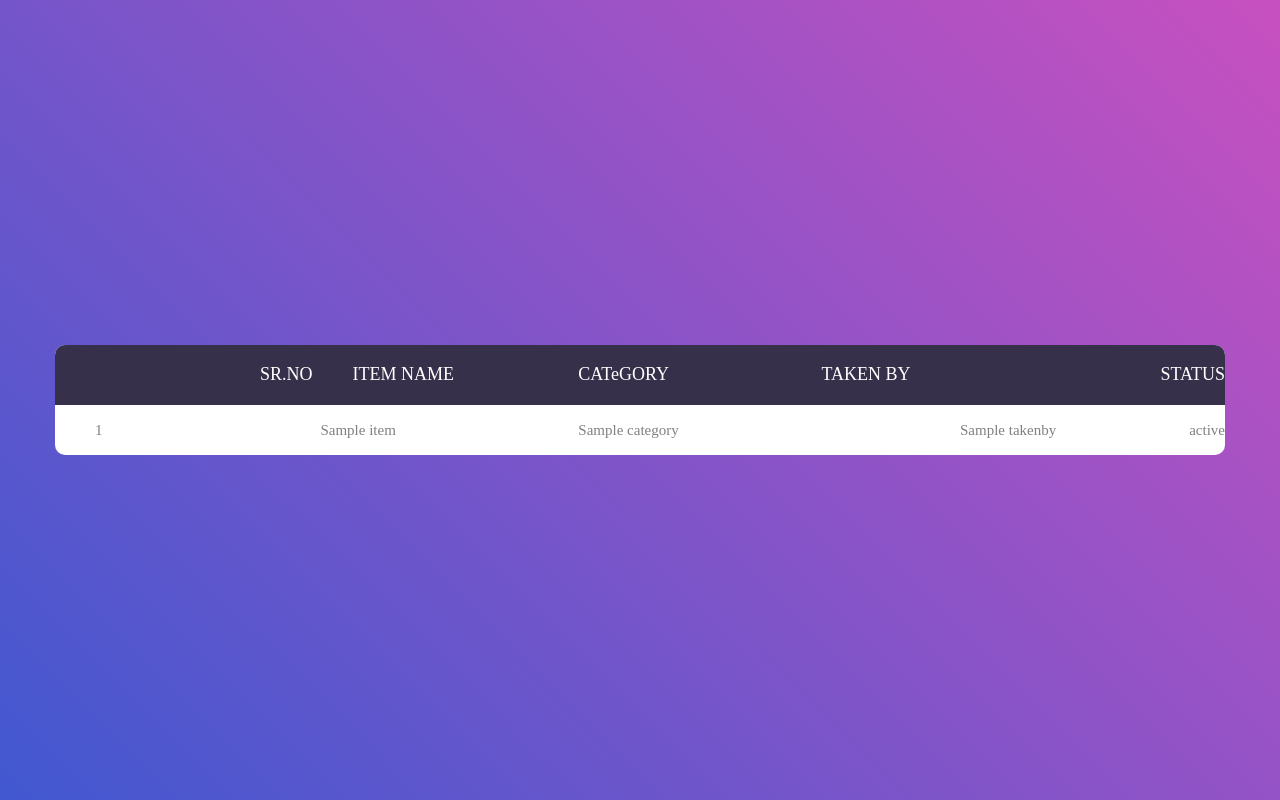
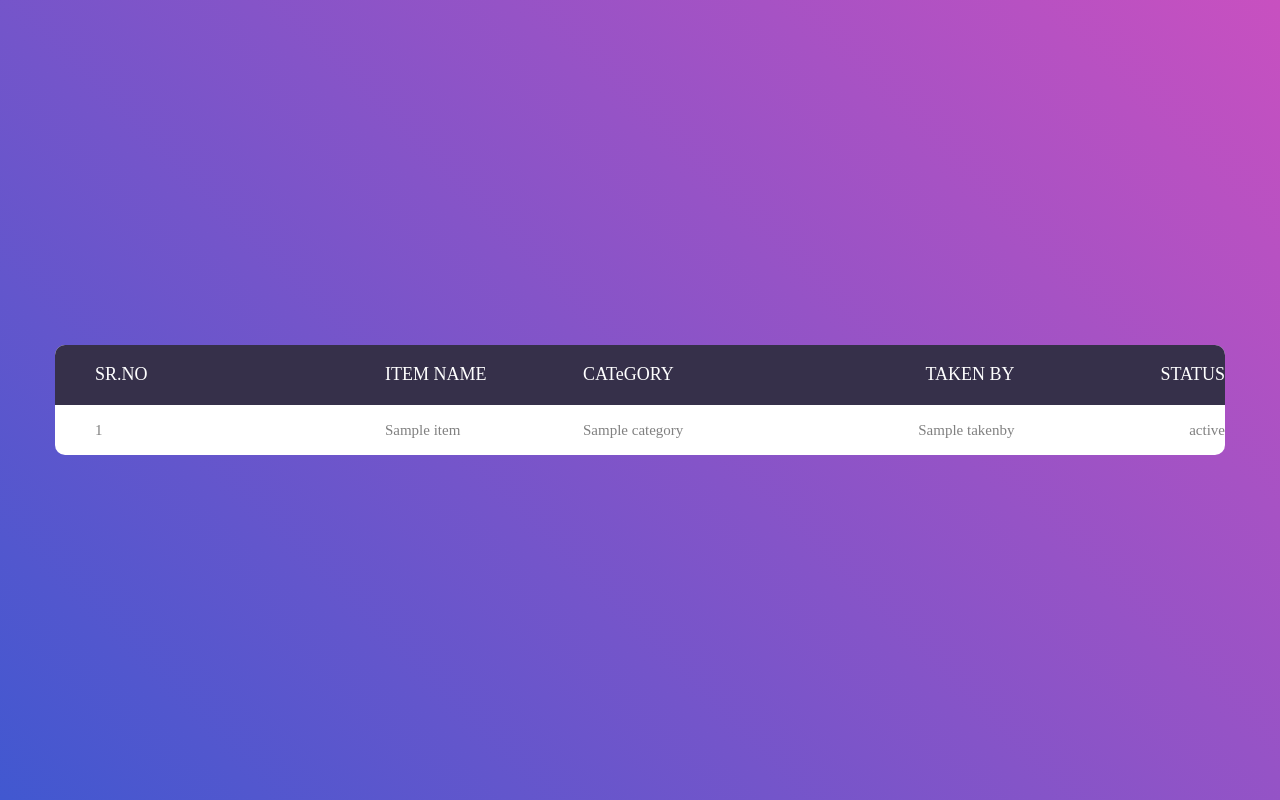
Before and after one commit to Aks132/Robo_Inv_management, a Django app: template api/templates/table.html in a window 1280 px wide. Run offline with Django 3.2, Linux system fonts and the light colour scheme; the template is opened without the code that fills it: most values are stand-ins (such as "Sample title", 1, 10 or a date in 2020); some libraries are stand-ins or nearby versions; some web fonts are replaced.

Commit message:
list bug fix

```diff
--- a/api/templates/table.html
+++ b/api/templates/table.html
@@ -31,11 +31,11 @@
 					<table>
 						<thead>
 							<tr class="table100-head">
-								<th class="column5">SR.NO</th>
-								<th class="column1">ITEM NAME</th>
-								<th class="column2">CATeGORY</th>
-								<th class="column3">TAKEN BY</th>
-								<th class="column4">STATUS</th>
+								<th class="column1">SR.NO</th>
+								<th class="column2">ITEM NAME</th>
+								<th class="column3">CATeGORY</th>
+								<th class="column4">TAKEN BY</th>
+								<th class="column5">STATUS</th>
 							</tr>
 						</thead>
 						<tbody>
```
